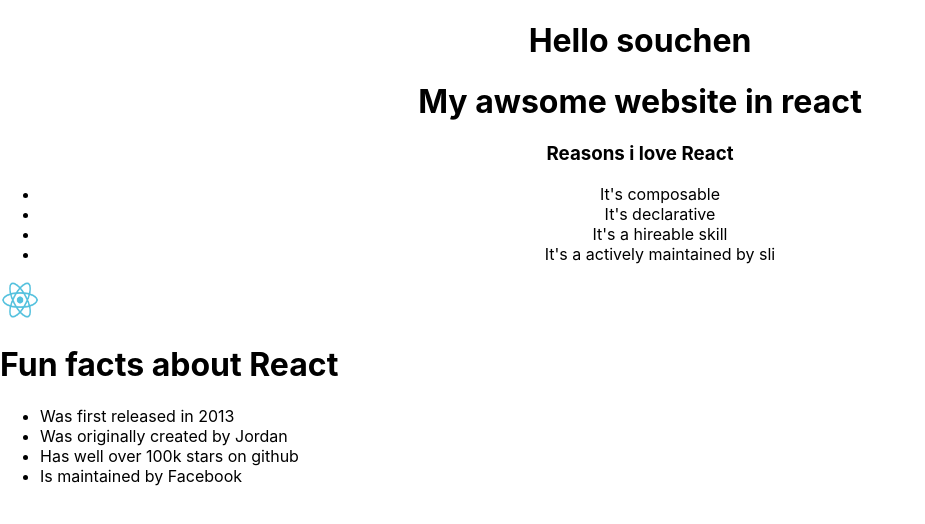
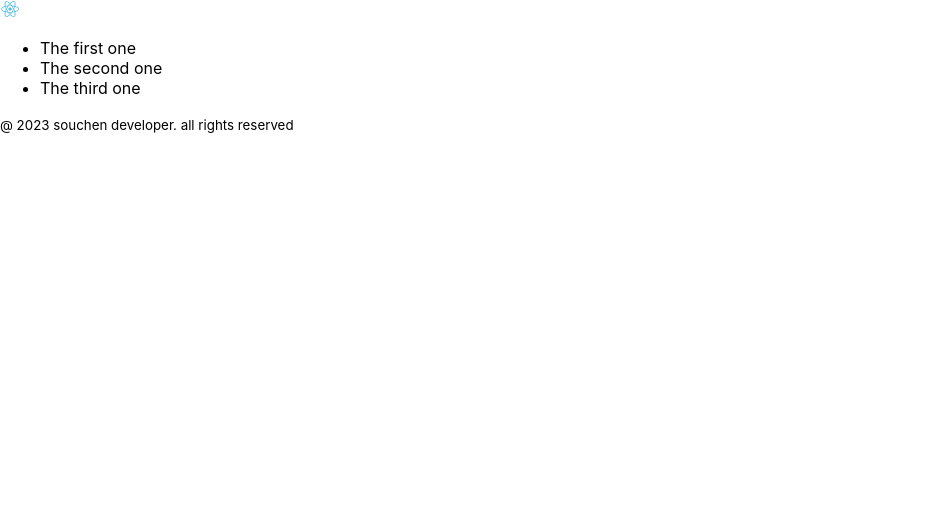
Before and after one commit to SouchenOu/ReactJs-course-meta-advanced, a React (Create React App) app in the folder my-app/: page / in a window 1280 px wide. Shown: the top 524 px of the page, without its empty margins (0-925 px from the left). Built offline with nearby package versions, Linux system fonts and the light colour scheme.

Commit message:
challenge3

```diff
--- a/my-app/src/challenge2.js
+++ b/my-app/src/challenge2.js
@@ -12,7 +12,7 @@
             <li>Has well over 100k stars on github</li>
             <li>Is maintained by Facebook</li>
           </ul>
-        </div>
+    </div>
 )
 }
 
--- a/my-app/src/challenge3.js
+++ b/my-app/src/challenge3.js
@@ -1,9 +1,43 @@
-/*********Build areact info site | custom Comopnents Part 2 */
+import img from "./images/react-logo.png"
 
+//***********************Challenge3
 
-/*******
+/******
+ * Add a 'header' element with a nested 'nav' element. Inside the 'nav' include a 'img' element with the image of the react logo inside (src="./react-logo.png")
  *
- * Add a 'header' element with a nested 'nav' element. Inside the 'nav', include a 'img' element with the image of the React logo inside (src = "./react-logo.png" and make sure to set the width to something more manageable so it doesn't take up the whole screen )
+ * and make sure to set the width to something more manageable so it doesnt take up the whole screen
+ *
+ * -Add an 'h1' with some text describing the page. (Reasons : I'm excited to learn React) .
+ * Place it above the ordered list.
+ *
+ * -Add a 'footer' after the list that says:
+ * "20 xx <last name here> developement. all rights reserved."
+ *
  *
  *
  */
+
+
+function Challenge3()
+{
+    return (
+        <div>
+            <header>
+                <nav>
+                    <img src={img} alt="" width="20px"/>
+                </nav>
+            </header>
+            <ul>
+                <li>The first one</li>
+                <li>The second one</li>
+                <li>The third one</li>
+            </ul>
+            <footer>
+                <small>@ 2023 souchen developer. all rights reserved</small>
+            </footer>
+        </div>
+    )
+}
+
+
+export default Challenge3;
--- a/my-app/src/index.js
+++ b/my-app/src/index.js
@@ -3,6 +3,7 @@
 import './index.css';
  import App from './App';
  import Challenge2 from './challenge2';
+ import Challenge3 from './challenge3'
 
 import reportWebVitals from './reportWebVitals';
 
@@ -23,10 +24,10 @@
 
 const root = ReactDOM.createRoot(document.getElementById('root'));
 
-//Method1
+//Method1 ---> use a variable
 root.render(page);
 
-//Method2
+//Method2---> put the code directly
 root.render(
   <div>
     <img src="./images/react-logo.png" alt="" width="40px"/>
@@ -38,11 +39,29 @@
       </ul>
   </div>)
 
- /*********************** */
+//Method3 ---> Using a function 'we should always capitalies the first name of a function '
+function Temporary()
+{
+  return (
+    <div>
+      <img src="./images/react-logo.png" alt="" width="40px"/>
+      <h1>Fun facts about React</h1>
+      <ul>
+        <li>Was first </li>
+        <li>Was second </li>
+        <li>Was third </li>
+        </ul>
+    </div>
+  );
+}
+root.render(Temporary());
+
+/********************************** */
 root.render(
   <React.StrictMode>
-    <App />
-    <Challenge2 />
+    <Challenge3 />
+    {/* <App />
+    <Challenge2 /> */}
   </React.StrictMode>
 );
 
```
